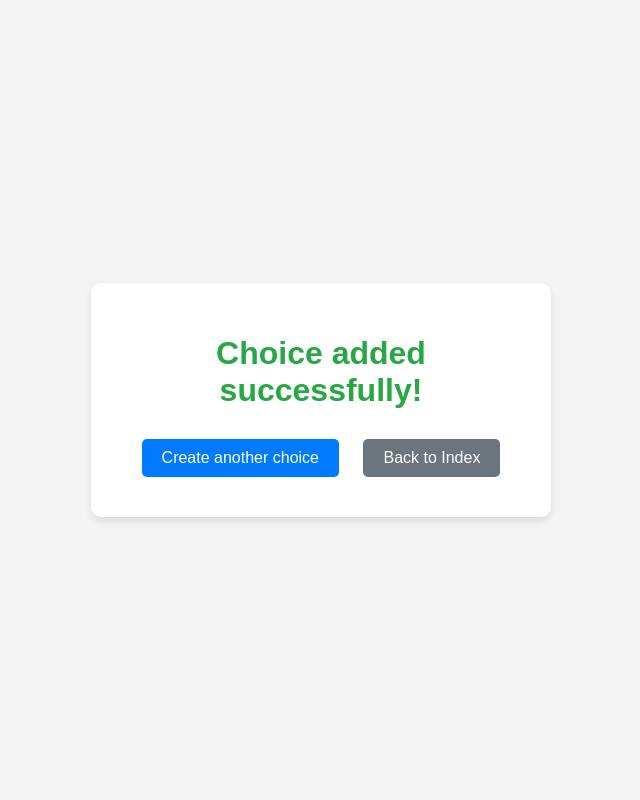
After one commit to JL1704/Django-App, a Django app: page /polls/success_choice/ in a window 1280 px wide. The commit adds this page. Shown: the whole page, without its empty margins (319-959 px from the left). Run offline with Django 5.2, Linux system fonts and the light colour scheme.

Commit message:
Forms_questionAndChoice

```diff
--- /dev/null
+++ b/mysite/polls/templates/polls/success_choice.html
@@ -0,0 +1,68 @@
+<!DOCTYPE html>
+<html lang="en">
+<head>
+    <meta charset="UTF-8">
+    <meta name="viewport" content="width=device-width, initial-scale=1.0">
+    <title>Choice Added Successfully</title>
+    <style>
+        body {
+            font-family: Arial, sans-serif;
+            background-color: #f4f4f4;
+            margin: 0;
+            padding: 0;
+            display: flex;
+            justify-content: center;
+            align-items: center;
+            height: 100vh;
+        }
+
+        .container {
+            text-align: center;
+            background-color: #fff;
+            padding: 30px;
+            border-radius: 10px;
+            box-shadow: 0 4px 8px rgba(0, 0, 0, 0.1);
+            max-width: 400px;
+            width: 100%;
+        }
+
+        h1 {
+            color: #28a745;
+            margin-bottom: 20px;
+        }
+
+        a {
+            display: inline-block;
+            margin: 10px;
+            padding: 10px 20px;
+            font-size: 16px;
+            text-decoration: none;
+            border-radius: 5px;
+            transition: background-color 0.3s;
+        }
+
+        a:hover {
+            background-color: #0056b3;
+            color: white;
+        }
+
+        .btn-create {
+            background-color: #007bff;
+            color: white;
+        }
+
+        .btn-back {
+            background-color: #6c757d;
+            color: white;
+        }
+
+    </style>
+</head>
+<body>
+    <div class="container">
+        <h1>Choice added successfully!</h1>
+        <a href="{% url 'polls:create_choice' %}" class="btn-create">Create another choice</a>
+        <a href="{% url 'polls:index' %}" class="btn-back">Back to Index</a>
+    </div>
+</body>
+</html>
--- a/mysite/polls/urls.py
+++ b/mysite/polls/urls.py
@@ -8,4 +8,10 @@ urlpatterns = [
     path("<int:pk>/", views.DetailView.as_view(), name="detail"),
     path("<int:pk>/results/", views.ResultsView.as_view(), name="results"),
     path("<int:question_id>/vote/", views.vote, name="vote"),
+
+    path("question_form/", views.question_view, name="question_form"),
+    path("success/", views.success_view, name="success"),
+
+    path("create_choice/", views.create_choice_view, name="create_choice"),
+    path("success_choice/", views.success_choice_view, name="success_choice"),
 ]
--- a/mysite/polls/views.py
+++ b/mysite/polls/views.py
@@ -1,17 +1,20 @@
 from django.db.models import F
 from django.http import HttpResponseRedirect
-from django.shortcuts import get_object_or_404, render
+from django.shortcuts import get_object_or_404, render, redirect
 from django.urls import reverse
 from django.views import generic
+from django.views.generic import ListView
+
+from .forms import QuestionForm, ChoiceForm
 from .models import Choice, Question
 
-class IndexView(generic.ListView):
-    template_name = "polls/index.html"
-    context_object_name = "latest_question_list"
+class IndexView(ListView):
+    template_name = 'polls/index.html'
+    context_object_name = 'question_list'  # Cambia 'latest_question_list' a 'question_list'
 
+    # Ajusta el queryset para que recupere todas las encuestas
     def get_queryset(self):
-        """Return the last five published questions."""
-        return Question.objects.order_by("-pub_date")[:5]
+        return Question.objects.all()
 
 class DetailView(generic.DetailView):
     model = Question
@@ -38,7 +41,34 @@ def vote(request, question_id):
     else:
         selected_choice.votes = F("votes") + 1
         selected_choice.save()
-        # Always return an HttpResponseRedirect after successfully dealing
-        # with POST data. This prevents data from being posted twice if a
-        # user hits the Back button.
+
         return HttpResponseRedirect(reverse("polls:results", args=(question.id,)))
+
+def question_view(request):
+    if request.method == 'POST':
+        form = QuestionForm(request.POST)
+        if form.is_valid():
+            question = form.save()
+            return render(request, 'polls/success.html', {'question_text': question.question_text})
+    else:
+        form = QuestionForm()
+
+    return render(request, 'polls/question_form.html', {'form': form})
+
+def success_view(request):
+    return render(request, 'polls/success.html')
+
+def create_choice_view(request):
+    if request.method == 'POST':
+        form = ChoiceForm(request.POST)
+        if form.is_valid():
+            form.save()
+            return redirect('polls:success_choice')
+    else:
+        form = ChoiceForm()
+
+    return render(request, 'polls/create_choice.html', {'form': form})
+
+
+def success_choice_view(request):
+    return render(request, 'polls/success_choice.html')
```
Also changed, not shown: mysite/polls/forms.py (added, +20 -0 lines), mysite/polls/templates/polls/create_choice.html (added, +16 -0 lines), mysite/polls/templates/polls/index.html (+103 -2 lines), mysite/polls/templates/polls/question_form.html (added, +7 -0 lines), mysite/polls/templates/polls/success.html (added, +61 -0 lines).
